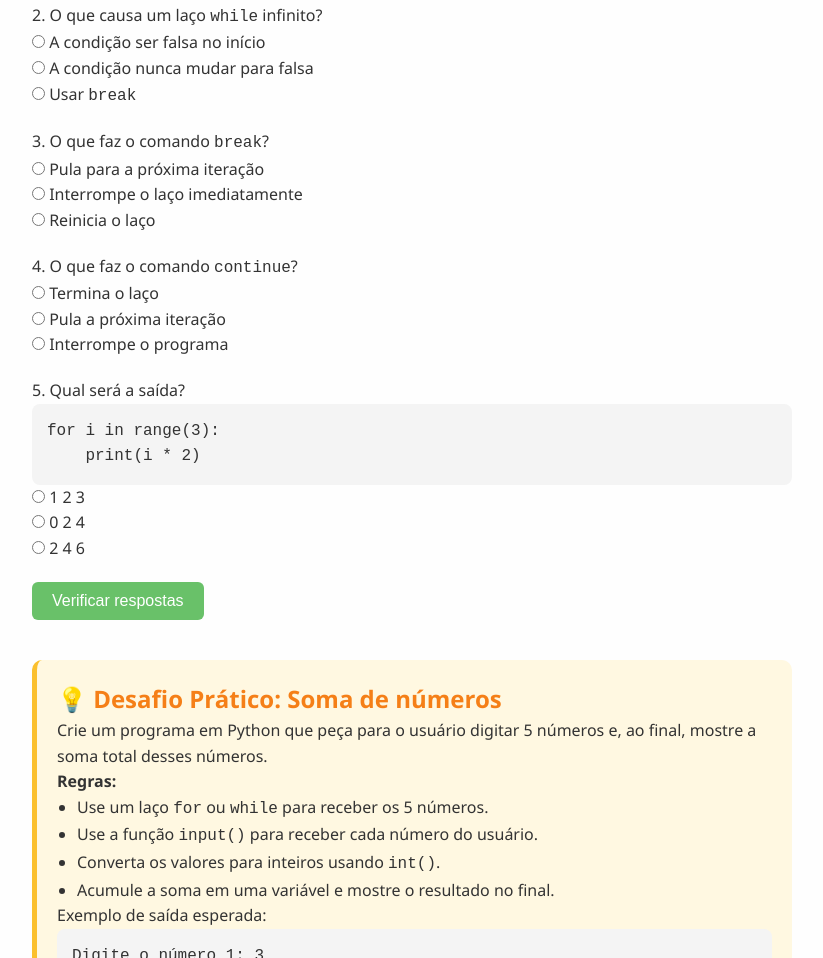
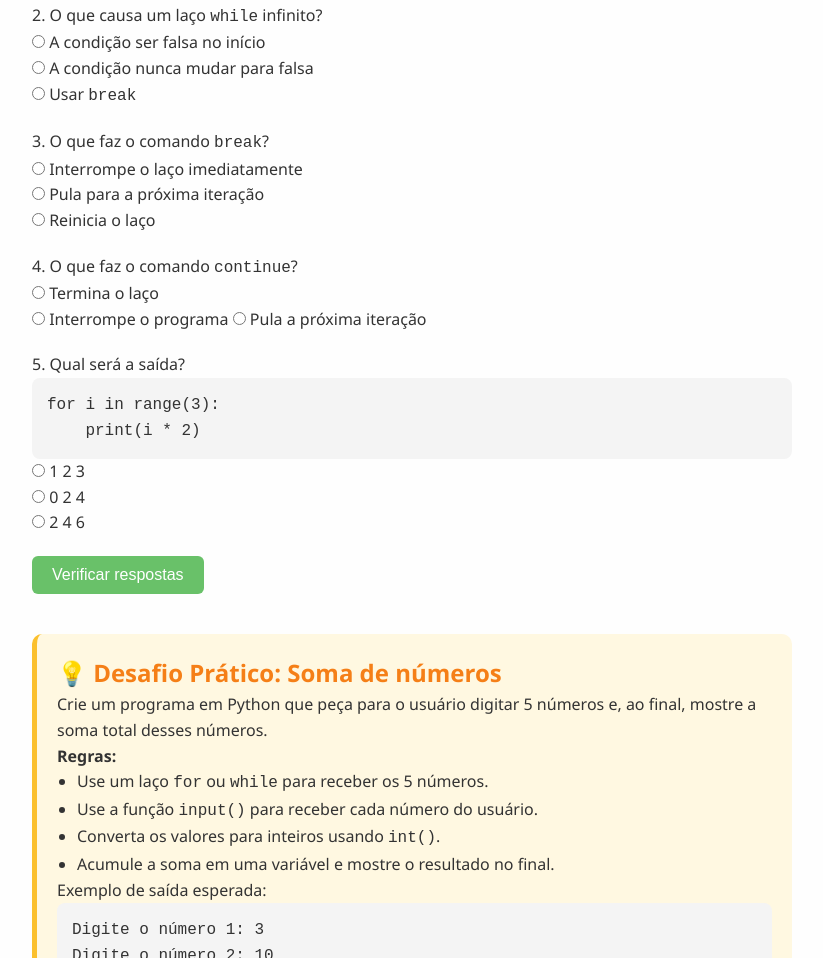
Before and after one commit to rafaelriba/atividadeExtensionista, a plain HTML site: page estruturas_de_repeticao.html in a window 1280 px wide. Shown: the part 1675-2633 px from the top of the page, without its empty margins (228-1051 px from the left). Drawn offline with Linux system fonts and the light colour scheme.

Commit message:
Update estruturas_de_repeticao.html

```diff
--- a/estruturas_de_repeticao.html
+++ b/estruturas_de_repeticao.html
@@ -114,8 +114,8 @@ while contador < 5:
     <!-- Questão 3 -->
     <div class="pergunta">
       <p>3. O que faz o comando <code>break</code>?</p>
-      <label><input type="radio" name="q3" value="a"> Pula para a próxima iteração</label><br>
-      <label><input type="radio" name="q3" value="b"> Interrompe o laço imediatamente</label><br>
+       <label><input type="radio" name="q3" value="a"> Interrompe o laço imediatamente</label><br>
+      <label><input type="radio" name="q3" value="b"> Pula para a próxima iteração</label><br>
       <label><input type="radio" name="q3" value="c"> Reinicia o laço</label>
     </div>
 
@@ -123,8 +123,8 @@ while contador < 5:
     <div class="pergunta">
       <p>4. O que faz o comando <code>continue</code>?</p>
       <label><input type="radio" name="q4" value="a"> Termina o laço</label><br>
-      <label><input type="radio" name="q4" value="b"> Pula a próxima iteração</label><br>
-      <label><input type="radio" name="q4" value="c"> Interrompe o programa</label>
+      <label><input type="radio" name="q4" value="b"> Interrompe o programa</label>
+       <label><input type="radio" name="q4" value="c"> Pula a próxima iteração</label><br>
     </div>
 
     <!-- Questão 5 - Código -->
```
